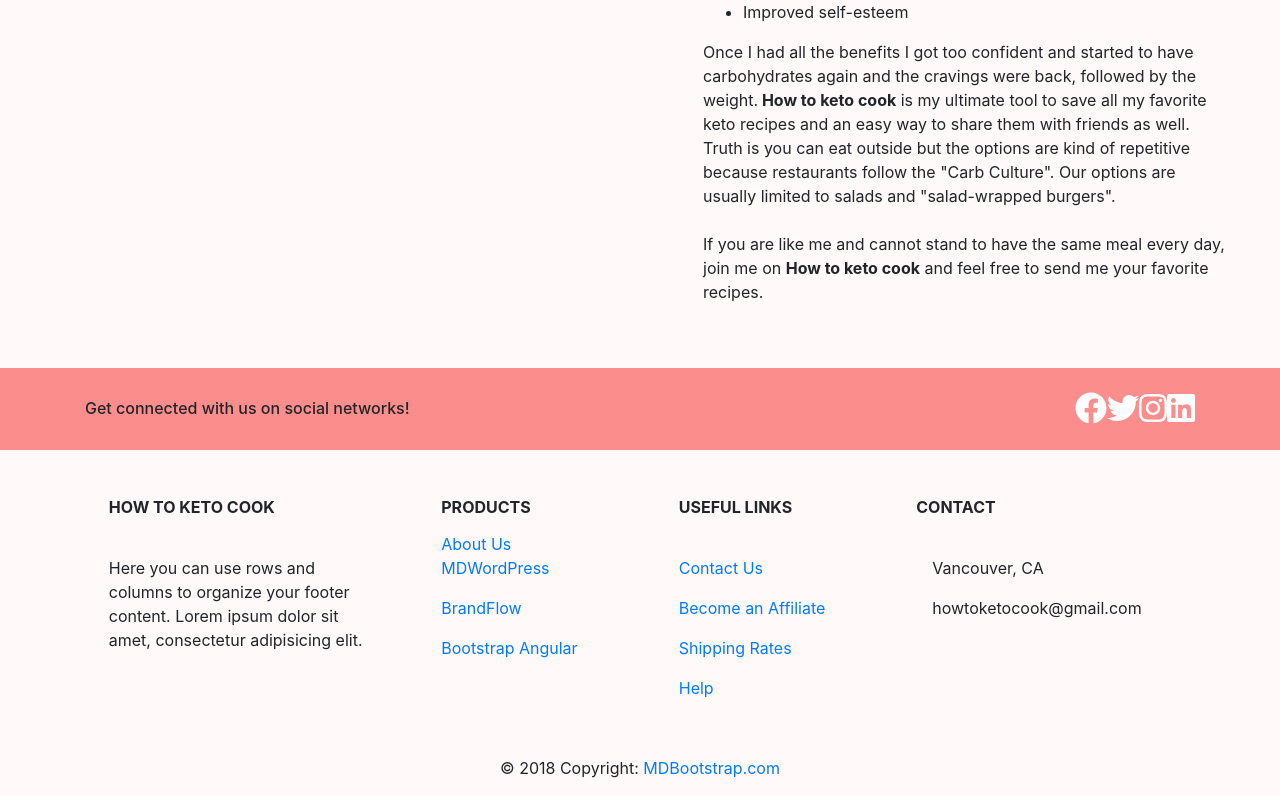
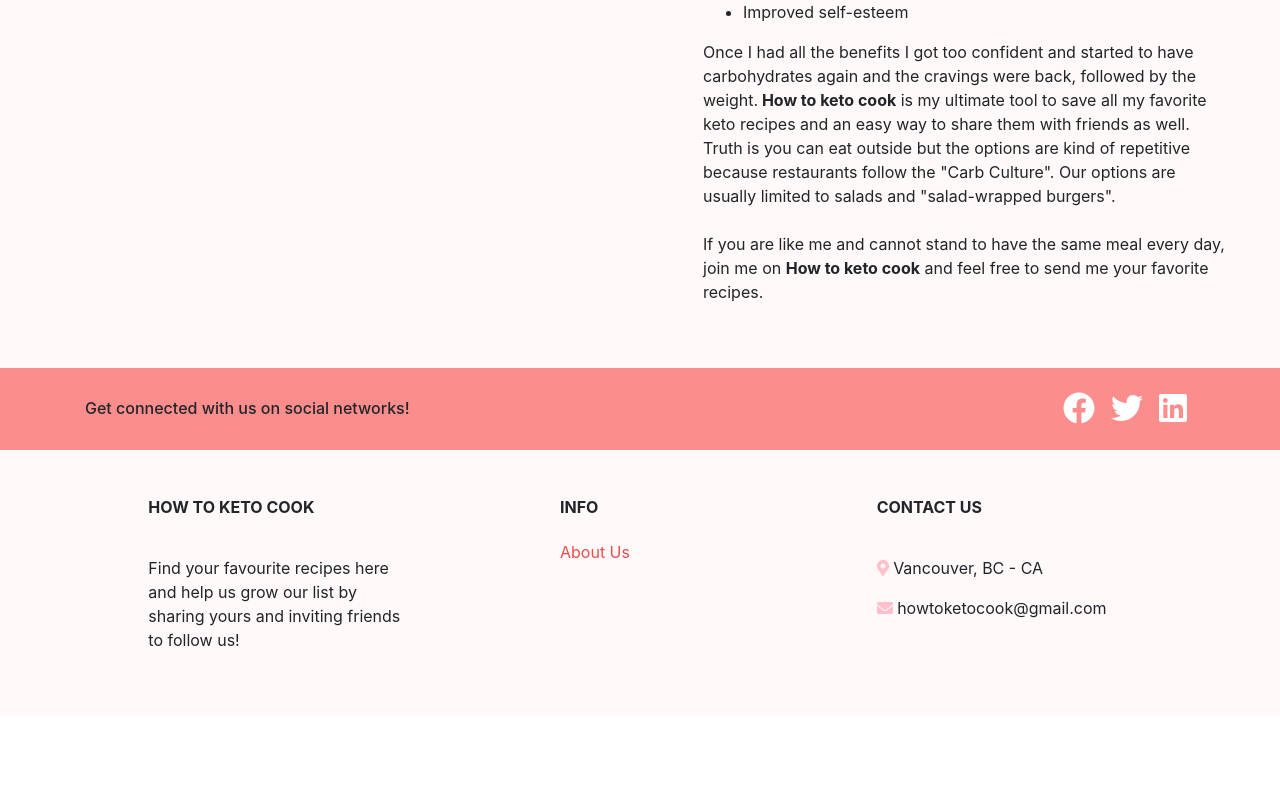
Before and after one commit to palomaschkrab/keto-ui, a Next.js app: page /about_us in a window 1280 px wide. Shown: the part 385-1181 px from the top of the page. After the commit the page ends 1101 px from the top, so only its background shows below. Built offline with nearby package versions, Linux system fonts and the light colour scheme.

Commit message:
TG-7:Finished editing footer

```diff
--- a/components/Footer.js
+++ b/components/Footer.js
@@ -1,10 +1,10 @@
 import Link from 'next/link'
 import { FontAwesomeIcon } from '@fortawesome/react-fontawesome'
-// import { faFacebook } from '@fortawesome/free-solid-svg-icons'
 import { faFacebook } from '@fortawesome/free-brands-svg-icons'
-import { faInstagram } from '@fortawesome/free-brands-svg-icons'
 import { faTwitter } from '@fortawesome/free-brands-svg-icons'
 import { faLinkedin } from '@fortawesome/free-brands-svg-icons'
+import { faEnvelope } from '@fortawesome/free-solid-svg-icons'
+import { faMapMarkerAlt } from '@fortawesome/free-solid-svg-icons'
 
 const Footer = () => (
     <div>
@@ -24,19 +24,15 @@ const Footer = () => (
                         {/* <!-- Grid column --> */}
                         <div className="col-md-6 col-lg-7 text-center text-md-right">
                             {/* <!-- Facebook --> */}
-                            <a className="fb-ic">
+                            <a className="fb-ic p-2" href="https://www.facebook.com/howtoketo.cook.9" target="_blank">
                                 <FontAwesomeIcon icon={faFacebook} color="white" size="2x"/>
                             </a>
                             {/* <!-- Twitter --> */}
-                            <a className="tw-ic">
+                            <a className="tw-ic p-2" href="https://twitter.com/HowKeto" target="_blank">
                                 <FontAwesomeIcon icon={faTwitter} color="white" size="2x"/>
                             </a>
-                            {/* <!-- Instagram +--> */}
-                            <a className="gplus-ic">
-                                <FontAwesomeIcon icon={faInstagram} color="white" size="2x"/>
-                            </a>
                             {/* <!--Linkedin --> */}
-                            <a className="li-ic">
+                            <a className="li-ic p-2" href="https://www.linkedin.com/in/paloma-schkrab/" target="_blank">
                                 <FontAwesomeIcon icon={faLinkedin} color="white" size="2x"/>
                             </a>
                         </div>
@@ -52,69 +48,35 @@ const Footer = () => (
                 <div className="row mt-3">
 
                     {/* <!-- Grid column --> */}
-                    <div className="col-md-3 col-lg-4 col-xl-3 mx-auto mb-4">
+                    <div className="col-md-3 col-lg-4 col-xl-3 mx-auto mb-5">
                         {/* <!-- Content --> */}
                         <h6 className="text-uppercase font-weight-bold">How to Keto Cook</h6>
                         <hr className="deep-purple accent-2 mb-4 mt-0 d-inline-block mx-auto" />
-                        <p>Here you can use rows and columns to organize your footer content. Lorem ipsum dolor sit amet,
-                        consectetur adipisicing elit.</p>
+                        <p>Find your favourite recipes here and help us grow our list by sharing yours and inviting friends to follow us!</p>
                     </div>
                     {/* <!-- Grid column --> */}
 
                     {/* <!-- Grid column --> */}
                     <div className="col-md-2 col-lg-2 col-xl-2 mx-auto mb-4">
                         {/* <!-- Links --> */}
-                        <h6 className="text-uppercase font-weight-bold">Products</h6>
-                        <hr className="deep-purple accent-2 mb-4 mt-0 d-inline-block mx-auto" />
+                        <h6 className="text-uppercase font-weight-bold">Info</h6>
+                        <hr className="deep-purple accent-2 mb-4 mt-0 d-inline-block mx-auto pt-2" />
                         <Link href="about_us">
                             <a href="#!">About Us</a>
                         </Link>
+                    </div>
+                     {/* <!-- Grid column -->
 
-
-                        <p>
-                        <a href="#!">MDWordPress</a>
-                        </p>
-                        <p>
-                        <a href="#!">BrandFlow</a>
-                        </p>
-                        <p>
-                        <a href="#!">Bootstrap Angular</a>
-                        </p>
-                    </div>
-                    {/* <!-- Grid column -->
-
-                    <!-- Grid column --> */}
-                    <div className="col-md-3 col-lg-2 col-xl-2 mx-auto mb-4">
-
-                        {/* <!-- Links --> */}
-                        <h6 className="text-uppercase font-weight-bold">Useful links</h6>
-                        <hr className="deep-purple accent-2 mb-4 mt-0 d-inline-block mx-auto" />
-                        <p>
-                        <a href="#!">Contact Us</a>
-                        </p>
-                        <p>
-                        <a href="#!">Become an Affiliate</a>
-                        </p>
-                        <p>
-                        <a href="#!">Shipping Rates</a>
-                        </p>
-                        <p>
-                        <a href="#!">Help</a>
-                        </p>
-
-                    </div>
-                    {/* <!-- Grid column -->
-
-                    <!-- Grid column --> */}
+                    <!-- Grid column -->  */}
                     <div className="col-md-4 col-lg-3 col-xl-3 mx-auto mb-md-0 mb-4">
 
                         {/* <!-- Links --> */}
-                        <h6 className="text-uppercase font-weight-bold">Contact</h6>
+                        <h6 className="text-uppercase font-weight-bold">Contact US</h6>
                         <hr className="deep-purple accent-2 mb-4 mt-0 d-inline-block mx-auto" />
                         <p>
-                        <i className="fas fa-home mr-3"></i> Vancouver, CA</p>
+                        <FontAwesomeIcon icon={faMapMarkerAlt} color="pink" size="1x"/> Vancouver, BC - CA</p>
                         <p>
-                        <i className="fas fa-envelope mr-3"></i> howtoketocook@gmail.com</p>
+                        <FontAwesomeIcon icon={faEnvelope} color="pink" size="1x"/> howtoketocook@gmail.com</p>
 
                     </div>
                     {/* <!-- Grid column --> */}
@@ -123,23 +85,20 @@ const Footer = () => (
                 {/* <!-- Grid row --> */}
 
             </div>
-            {/* <!-- Footer Links -->
-
-            <!-- Copyright --> */}
-            <div className="footer-copyright text-center py-3">© 2018 Copyright:
-                <a href="https://mdbootstrap.com/education/bootstrap/"> MDBootstrap.com</a>
-            </div>
-            {/* <!-- Copyright --> */}
-
+            {/* <!-- Footer Links --> */}
         </footer>
 
         <style jsx>{`
             #outter {
-            background-color: #fb8d8d;
+                background-color: #fb8d8d;
             }
 
             .deep-purple accent-2 mb-4 mt-0 d-inline-block mx-auto {
                 width: 60px;
+            }
+
+            a{
+                color: #ec4c4c;
             }
 
         `}</style>
--- a/components/Header.js
+++ b/components/Header.js
@@ -7,6 +7,7 @@ const Header = () => (
       <Head>
         <title>How to Keto Cook</title>
         <link rel="stylesheet" href="https://maxcdn.bootstrapcdn.com/bootstrap/4.0.0/css/bootstrap.min.css" />
+
       </Head>
       <nav className="navbar navbar-expand-lg navbar-light">
         <Link href="/">
--- a/components/RecipeCard.js
+++ b/components/RecipeCard.js
@@ -12,7 +12,7 @@ const RecipeCard = props => (
             </Link>
             <style jsx>{`
                     .border-pink {
-                        border-color: #FFD8FF;
+                        border-color: #fdd7d7;
                     }
                 `}
             </style>
```
